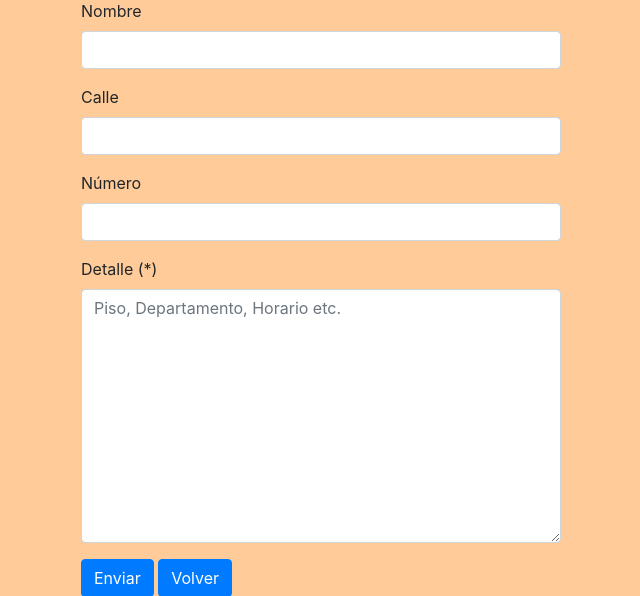
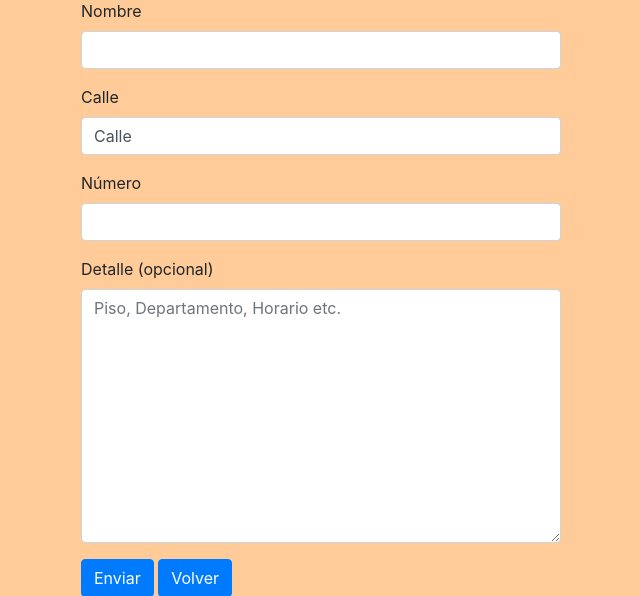
Before and after one commit to federicoherce/oh-my-dog, a Django app: page /ubicaciones/admin/agregar in a window 1280 px wide. Shown: the part 239-835 px from the top of the page, without its empty margins (319-959 px from the left). Run offline with Django 4.2, Linux system fonts and the light colour scheme; the visitor is signed in with stand-in values (Sample User, id 1); data that the repository does not hold is empty; some libraries are stand-ins or nearby versions.

Commit message:
modificaciones

```diff
--- a/ohmydog/ohmydogApp/forms.py
+++ b/ohmydog/ohmydogApp/forms.py
@@ -27,12 +27,17 @@ class EditarRedSocial(forms.Form):
     enlace = forms.URLField(label='Enlace', max_length=200, widget=forms.URLInput(attrs={'class': 'form-control'}))
 
 class AgregarVeterinaria(forms.ModelForm):
+    def __init__(self, *args, **kwargs):
+        super(AgregarVeterinaria, self).__init__(*args, **kwargs)
+        self.fields['calle'].initial = 'Calle '
+
     detalle = forms.CharField(
             required=False,
-            label='Detalle (*)',
+            label='Detalle (opcional)',
             widget=forms.Textarea(attrs={'placeholder': 'Piso, Departamento, Horario etc.'})
         )
-    nro_calle = forms.IntegerField(label='Número')
+    nro_calle = forms.CharField(label='Número')
+
 
     class Meta:
         model = Veterinaria
--- a/ohmydog/ohmydogApp/templates/agregar_ubicacion.html
+++ b/ohmydog/ohmydogApp/templates/agregar_ubicacion.html
@@ -11,8 +11,14 @@
     <meta name="viewport" content="width=device-width, initial-scale=1.0">
     <title>Agregar ubicación.</title>
     <script src="https://maps.googleapis.com/maps/api/js?key=AIzaSyA5fzRrz8Xx_6BMMpCr5cyGxFZ92u22lnQ&libraries=places"></script>
+    <script src="https://unpkg.com/sweetalert/dist/sweetalert.min.js"> </script>
 </head>
 <body>
+    {% for msg in messages %}
+    <script>
+        swal('{{msg}}');
+    </script>
+    {% endfor %}
     <h1 class="titulos-format">Agregar ubicación.</h1>
     <form action="" method="POST" class="formularios"> {% csrf_token %}
         <div style= "width: 75%; margin: auto;">
--- a/ohmydog/ohmydogApp/views.py
+++ b/ohmydog/ohmydogApp/views.py
@@ -183,9 +183,11 @@ def ver_ubicaciones_veterinario(request):
 @veterinario_required
 def agregar_ubicacion(request):
     if request.method == "POST":
-        form = AgregarVeterinaria(request.POST)
-
+        form = AgregarVeterinaria(request.POST, initial={'calle': 'Calle '})
         if form.is_valid():
+            if not (form.cleaned_data['calle'].startswith("Calle ")):
+                messages.error(request, 'La calle debe empezar con la plabra ''Calle '' antes del numero')
+                return redirect('agregar_ubicacion')
             direccion = f"{form.cleaned_data['calle']} {form.cleaned_data['nro_calle']}, La Plata, Provincia de Buenos Aires"
             api_key = "AIzaSyA5fzRrz8Xx_6BMMpCr5cyGxFZ92u22lnQ"
 
--- a/ohmydog/paseadores_cuidadores/templates/perfil_paseador_cuidador.html
+++ b/ohmydog/paseadores_cuidadores/templates/perfil_paseador_cuidador.html
@@ -98,7 +98,7 @@
             <h4 style="margin-left: 5px;"><strong>Valoracion Promedio:  </strong></h4>
             {% if paseador_cuidador.promedio_valoraciones > 0 %}
                 {% for i in "12345" %}
-                    <button class="{% if forloop.counter <= paseador_cuidador.promedio_valoraciones %}selected{% endif %}">&#9733;</button>
+                    <button style="margin-top:-10px" class="{% if forloop.counter <= paseador_cuidador.promedio_valoraciones %}selected{% endif %}">&#9733;</button>
                 {% endfor %}
             {% else %}
                 <h4 class="no-valoraciones">(Sin valoraciones)</h4>
--- a/ohmydog/perdidos/forms.py
+++ b/ohmydog/perdidos/forms.py
@@ -7,11 +7,14 @@ class PublicarPerroPerdido(forms.ModelForm):
     class Meta:
         model = Perdidos
         exclude = ['telefono', 'encontrado']
+    observacion = forms.CharField(max_length=200, label='Observacion (opcional)', required=False)
 
 class ModificarPerroPerdido(forms.ModelForm):
     class Meta:
         model = Perdidos
         exclude = ['telefono', 'encontrado', 'imagen']
+    observacion = forms.CharField(max_length=200, label='Observacion (opcional)', required=False)
+
 
 class ModificarImagen(forms.Form):
     imagen = forms.ImageField()
```
Also changed, not shown: ohmydog/paseadores_cuidadores/views.py (+5 -4 lines), ohmydog/media/perdidos/30.jpg (added), ohmydog/media/perdidos/labrador_1_1jkdaC3.webp (added), ohmydog/media/perdidos/labrador_1_5RVjdRb.webp (added), ohmydog/media/perdidos/labrador_1_XWQ0GHm.webp (added), ohmydog/media/perdidos/labrador_1_jWfSZEf.webp (added), ohmydog/media/perdidos/labrador_2_FnvbKY5.jpg (added), ohmydog/media/perdidos/labrador_2_abaxWa4.jpg (added), ohmydog/media/perdidos/labrador_2_duO1pPA.jpg (added), ohmydog/media/perdidos/labrador_2_t0emWLA.jpg (added), ohmydog/ohmydogApp/static/img/dinamicas.png.
